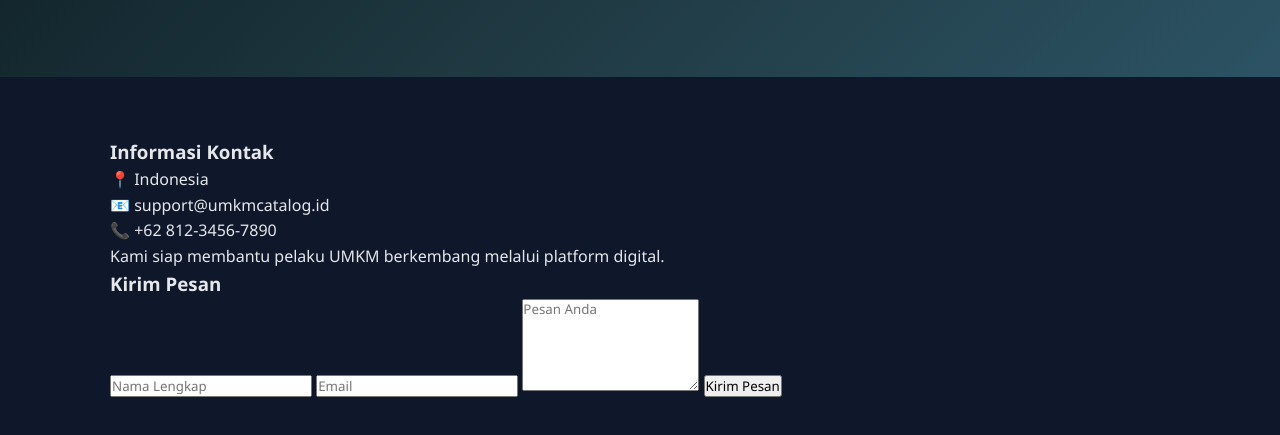
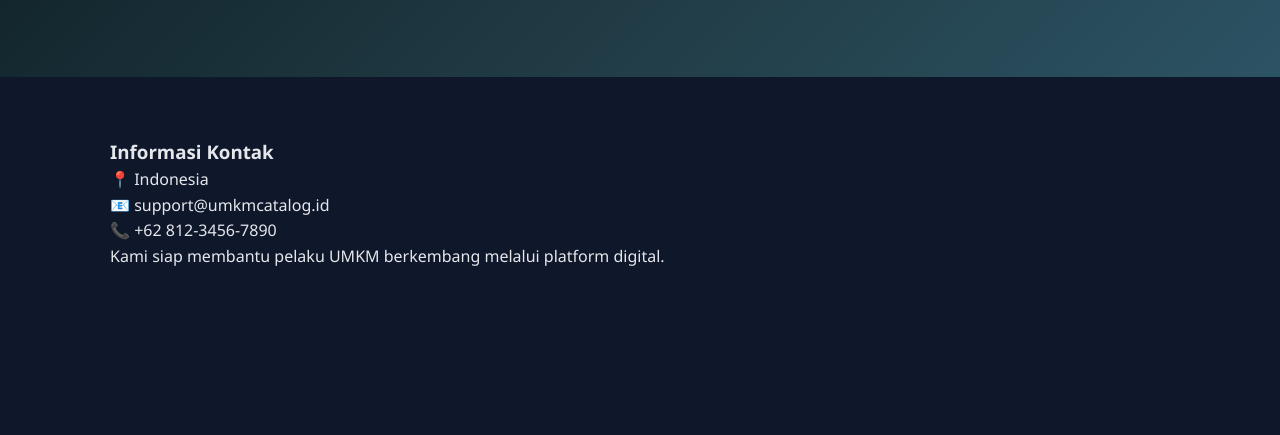
Before and after one commit to javaanggara/website-umkm, a plain HTML site: page tentang-kami.html in a window 1280 px wide. Shown: the part 251-686 px from the top of the page. Drawn offline with Linux system fonts and the light colour scheme.

Commit message:
Update tentang-kami.html

```diff
--- a/tentang-kami.html
+++ b/tentang-kami.html
@@ -169,16 +169,6 @@
       <p>📞 +62 812-3456-7890</p>
       <p>Kami siap membantu pelaku UMKM berkembang melalui platform digital.</p>
     </div>
-
-    <div class="contact-form">
-      <h3>Kirim Pesan</h3>
-      <form>
-        <input type="text" placeholder="Nama Lengkap" required>
-        <input type="email" placeholder="Email" required>
-        <textarea rows="5" placeholder="Pesan Anda" required></textarea>
-        <button type="submit">Kirim Pesan</button>
-      </form>
-    </div>
   </section>
 </body>
 </html>
```
